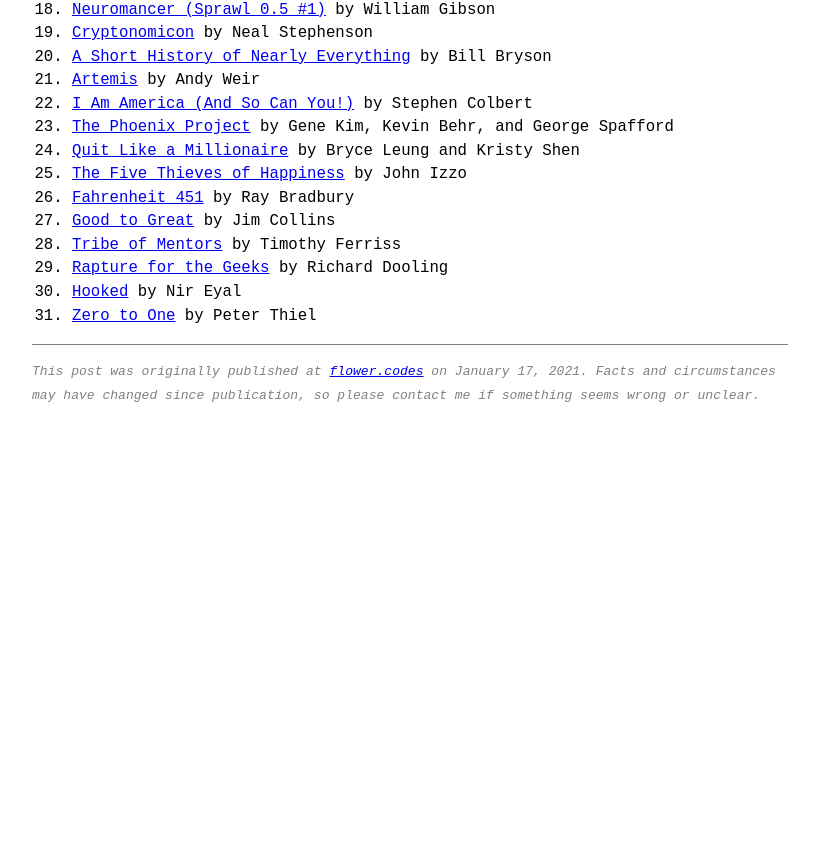
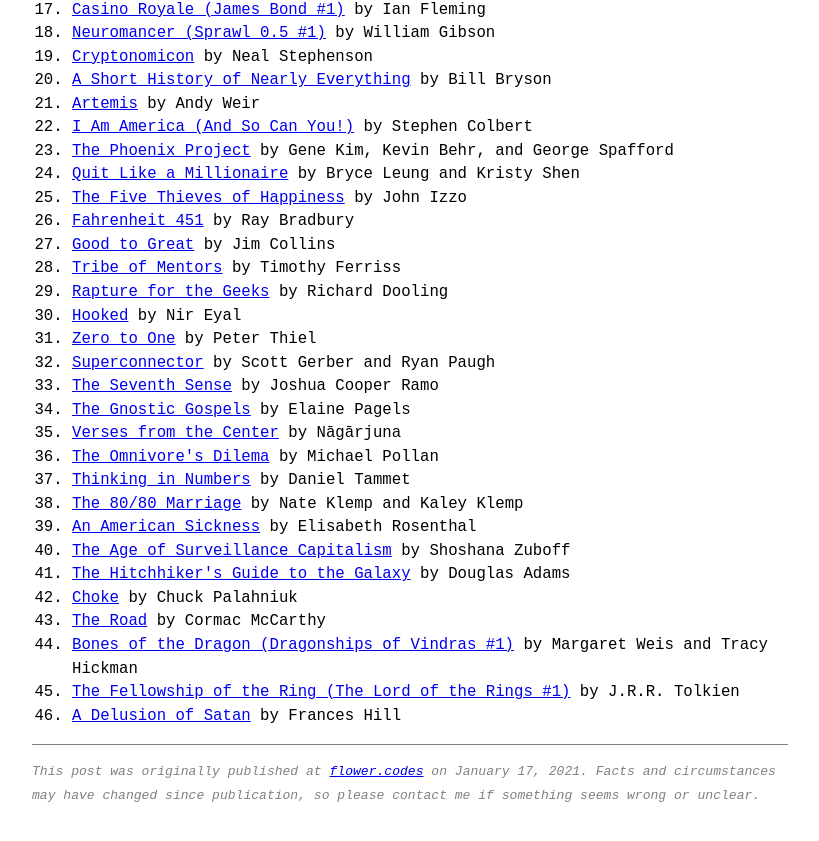
Before and after one commit to zachflower/flower.codes, a Jekyll site: the page built from library.md, in a window 1280 px wide and 900 px high, scrolled down 2350 px. Shown: the top 841 px of the window, without its empty margins (230-1049 px from the left). Built offline with Jekyll 4.4.1, drawn with Linux system fonts in a browser that asks for light colours; Markdown is read by kramdown in place of the engine named in the settings; before the commit the page ends 2850 px from its top, so only the background shows below that; some of the changed text lies outside the part shown.

Commit message:
mo books in da backlog

```diff
--- a/_data/library.yml
+++ b/_data/library.yml
@@ -392,3 +392,72 @@ entries:
     author: Bill Gates
     isbn: "0385546130"
     started: 2021-04-30
+
+  - title: Superconnector
+    author: Scott Gerber and Ryan Paugh
+    isbn: "0738219967"
+
+  - title: The Seventh Sense
+    author: Joshua Cooper Ramo
+    isbn: "0316285064"
+
+  - title: The Gnostic Gospels
+    author: Elaine Pagels
+    isbn: "0679724532"
+
+  - title: Verses from the Center
+    author: Nāgārjuna
+    isbn: "1573228761"
+
+  - title: The Omnivore's Dilema
+    author: Michael Pollan
+    isbn: "0143038583"
+
+  - title: Thinking in Numbers
+    author: Daniel Tammet
+    isbn: "0316187372"
+
+  - title: The Hobbit
+    author: J.R.R. Tolkien
+    isbn: "054792822X"
+    started: 2021-01-01
+
+  - title: The 80/80 Marriage
+    author: Nate Klemp and Kaley Klemp
+    isbn: "1984880772"
+
+  - title: An American Sickness
+    author: Elisabeth Rosenthal
+    isbn: "0143110853"
+
+  - title: The Age of Surveillance Capitalism
+    author: Shoshana Zuboff
+    isbn: "1541758005"
+
+  - title: The Hitchhiker's Guide to the Galaxy
+    author: Douglas Adams
+    isbn: "1400052920"
+
+  - title: Choke
+    author: Chuck Palahniuk
+    isbn: "0385720920"
+
+  - title: The Road
+    author: Cormac McCarthy
+    isbn: "0307387895"
+
+  - title: Bones of the Dragon
+    author: Margaret Weis and Tracy Hickman
+    isbn: "076531973X"
+    series: Dragonships of Vindras
+    number: 1
+
+  - title: The Fellowship of the Ring
+    author: J.R.R. Tolkien
+    isbn: "0395489318"
+    series: The Lord of the Rings
+    number: 1
+
+  - title: A Delusion of Satan
+    author: Frances Hill
+    isbn: "0306811596"
```
